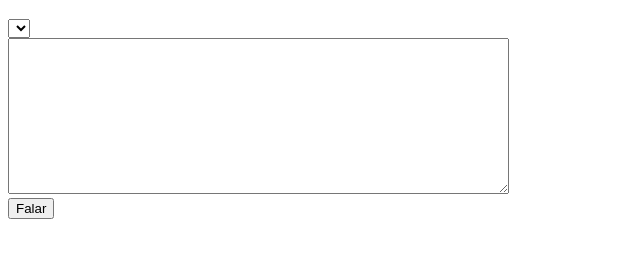
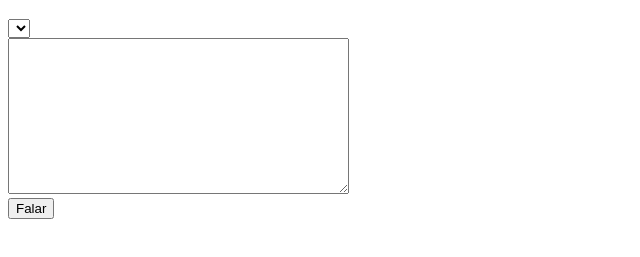
Before and after one commit to Mr-nascimento/text-in-voice, a plain HTML site: page index.html in a window 1280 px wide. Shown: the part 61-318 px from the top of the page, without its empty margins (0-640 px from the left). Drawn offline with Linux system fonts and the light colour scheme.

Commit message:
update-simple

```diff
--- a/index.html
+++ b/index.html
@@ -14,7 +14,7 @@
     <select id="voiceList">
     </select><br>
 
-    <textarea id="textInput" cols="60" rows="10"></textarea><br>
+    <textarea id="textInput" cols="40" rows="10"></textarea><br>
     <button id="speakButton">Falar</button>
 
 
```
